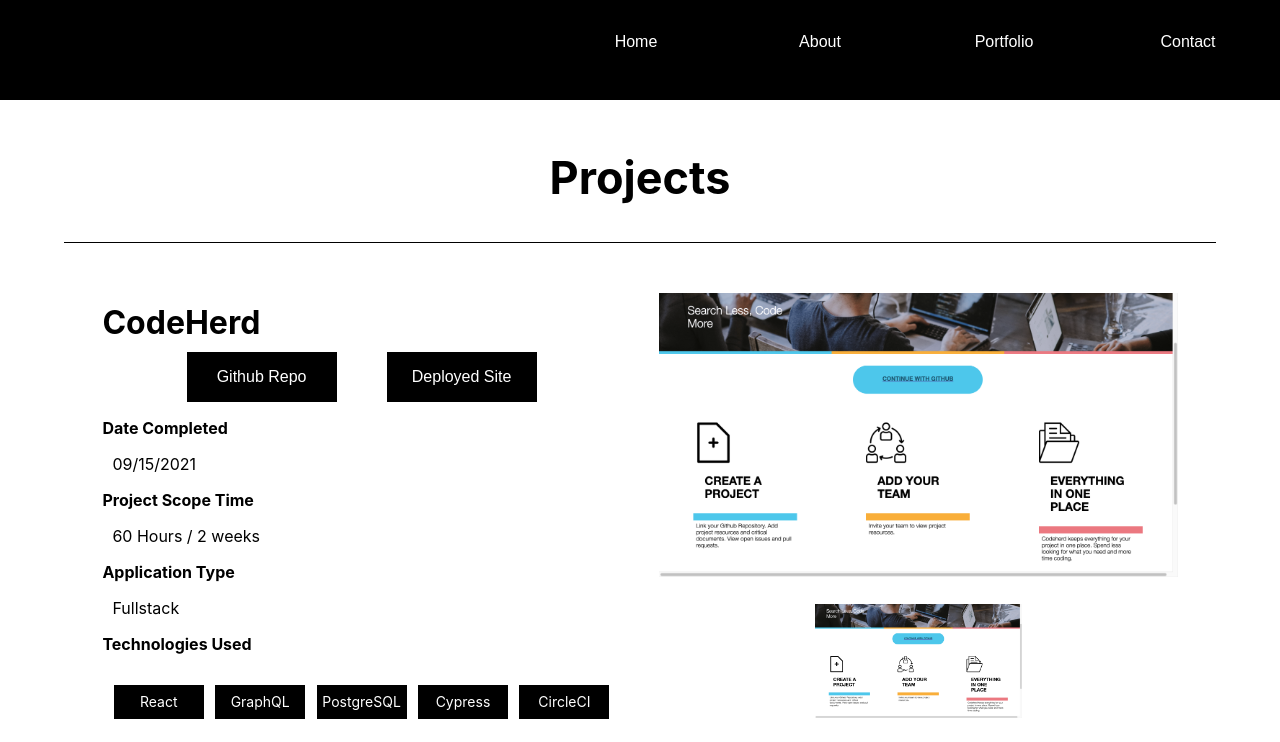
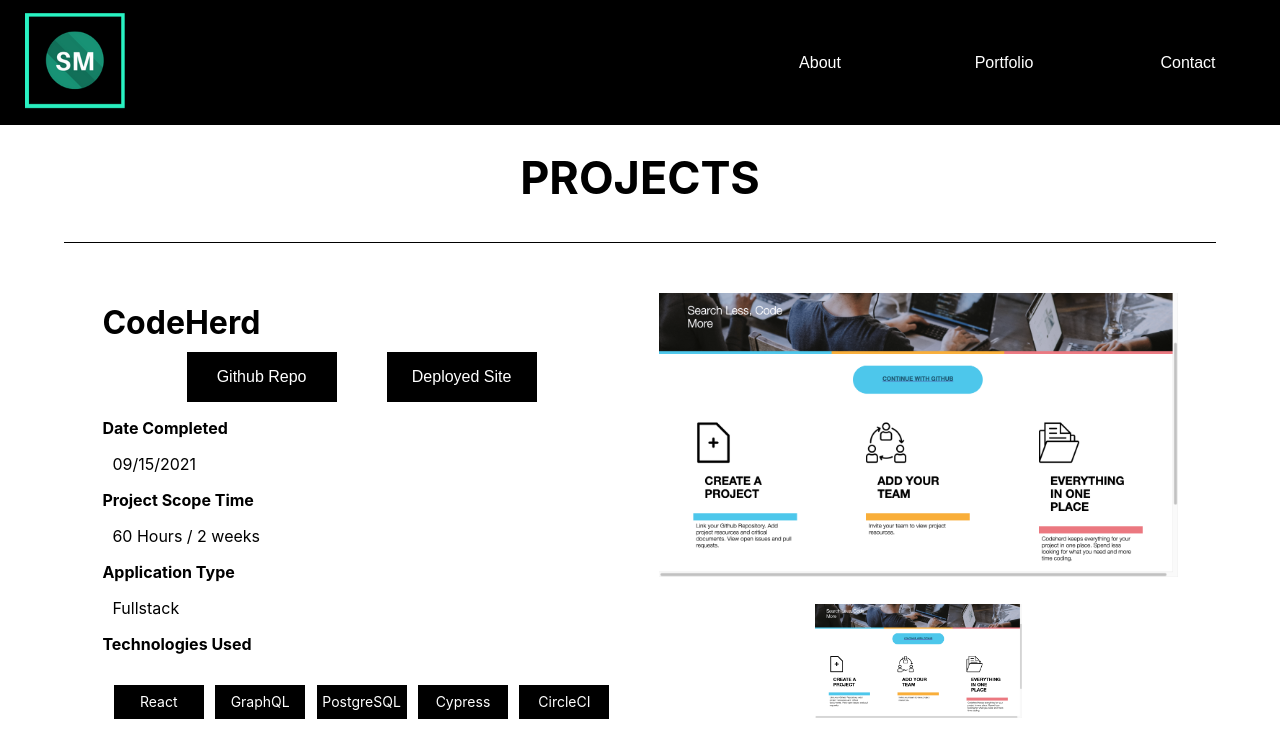
Before and after one commit to shawnmcmahon/portfolio, a React (Create React App) app: page /portfolio in a window 1280 px wide. Shown: the top 742 px of the page. Built offline with nearby package versions, Linux system fonts and the light colour scheme.

Commit message:
Push up what I have so far

```diff
--- a/src/Components/Header/Header.css
+++ b/src/Components/Header/Header.css
@@ -15,20 +15,37 @@
   color: #000;
 }
 
+.home-button {
+  width: 100px;
+  height: 100px;
+  border: none;
+  outline: none;
+  align-self: flex-start;
+  padding-left: 25px;
+}
+
 .nav-bar {
   width: 100%;
-  height: 100px;
+  height: 125px;
   background-color: #000;
+  display: flex;
+  align-items: center;
 }
 
-.nav {
+/* .nav {
   display: flex;
+  flex-direction: row;
+  flex-wrap: wrap;
+} */
+
+.button-container {
+  display: flex;
+  width: 100%;
   justify-content: flex-end;
 }
 
-.button-container {
-  display: flex;
-  justify-content: flex-end;
+.logo-contaner {
+  width: 25%;
 }
 
 .header {
--- a/src/Components/Header/Header.js
+++ b/src/Components/Header/Header.js
@@ -1,19 +1,22 @@
 import './Header.css';
 import { HashLink as ScrollLink } from 'react-router-hash-link';
 import { Link }  from 'react-router-dom';
+import sm_logo from '../../assets/sm_logo.png';
 
 const Header = () => {
   return (
     <header className="header">
       <nav className="nav-bar">
+        <div className="logo-container">
+          <ScrollLink to="/#home">
+            <img src={sm_logo} className="home-button" />
+          </ScrollLink>
+        </div>
         <div className="button-container">
-          <ScrollLink to="/#home">
-            <button className="nav-button">Home</button>
-          </ScrollLink>
           <ScrollLink smooth to="/#about" >
-           <button className="nav-button">About</button></ScrollLink>
+          <button className="nav-button">About</button></ScrollLink>
           <ScrollLink to="/portfolio/#projects" >
-           <button className="nav-button">Portfolio</button></ScrollLink>
+          <button className="nav-button">Portfolio</button></ScrollLink>
           <ScrollLink to="/contact/#contact">
           <button className="nav-button">Contact</button></ScrollLink>
         </div>
--- a/src/Components/Portfolio/Portfolio.js
+++ b/src/Components/Portfolio/Portfolio.js
@@ -91,7 +91,7 @@ const Portfolio = () => {
 
   return (
     <section className="projects-outter" id="projects">
-      <h2 className="portfolio-title">Projects</h2>
+      <h2 className="portfolio-title">PROJECTS</h2>
         <div className='portfolio-container'>
           {!!portfolio && projectPreviews}
         </div>
```
Also changed, not shown: src/Assets/sm_logo.png (added).
